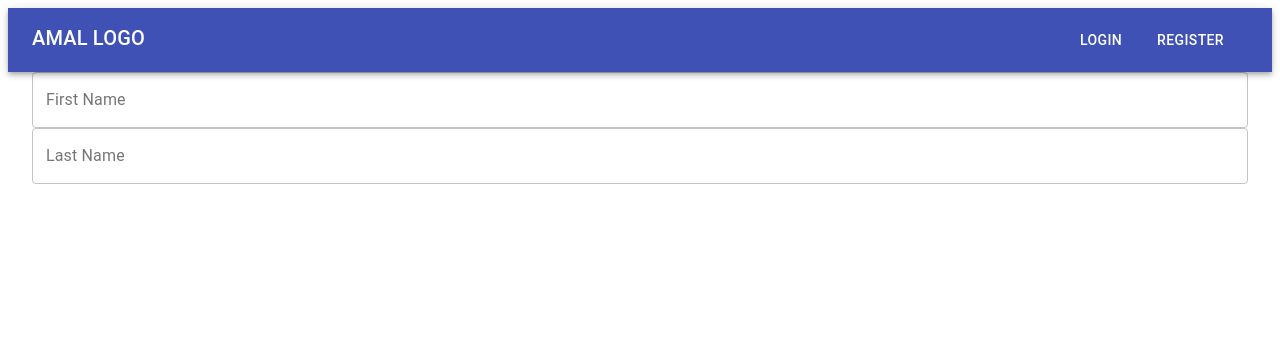
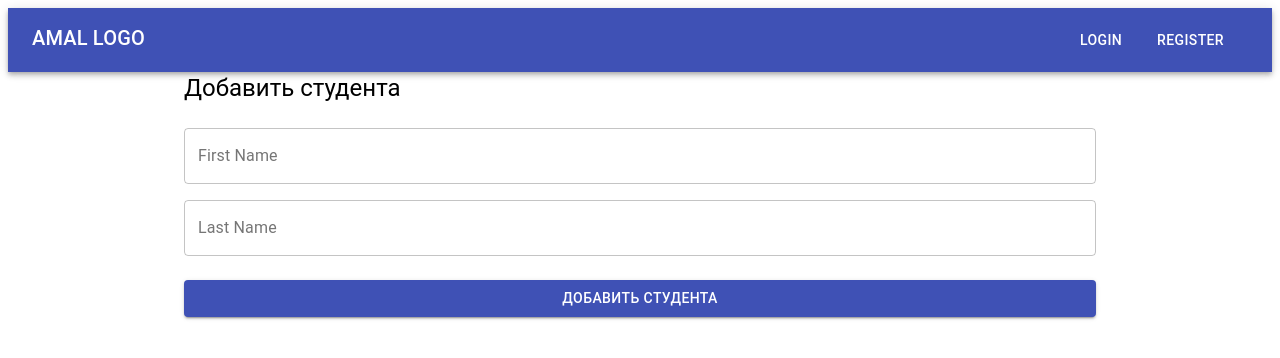
Before and after one commit to xx3u/amal_frontend, a React (Create React App) app: page /students/create-form in a window 1280 px wide. Shown: the top 358 px of the page. Built offline with nearby package versions, Linux system fonts and the light colour scheme.

Commit message:
Форма добавлена для студентов

```diff
--- a/src/containers/Forms/StudentForm.js
+++ b/src/containers/Forms/StudentForm.js
@@ -1,5 +1,6 @@
 import { useState } from 'react';
 import FormItem from '../../components/UI/Form/FormItem/FormItem';
+import FormSubmission from './../../components/UI/Form/FormSubmission/FormSubmission';
 
 const StudentForm = () => {
   const [newStudent, setNewStudent] = useState({
@@ -17,7 +18,10 @@ const StudentForm = () => {
   });
 
   return (
-    <>
+    <FormSubmission
+      title="Добавить студента"
+      maxWidth="md"
+    >
       <FormItem
         name='firstName'
         value={newStudent.firstName}
@@ -30,7 +34,7 @@ const StudentForm = () => {
         label='Last Name'
         type='text'
       />
-    </>
+    </FormSubmission>
   )
 };
 
```
